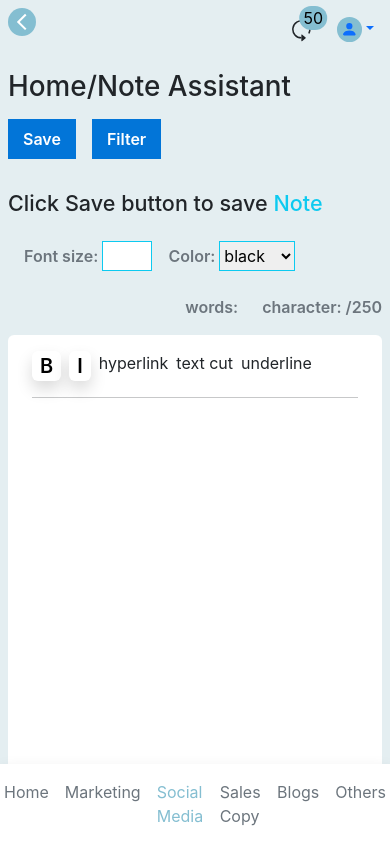
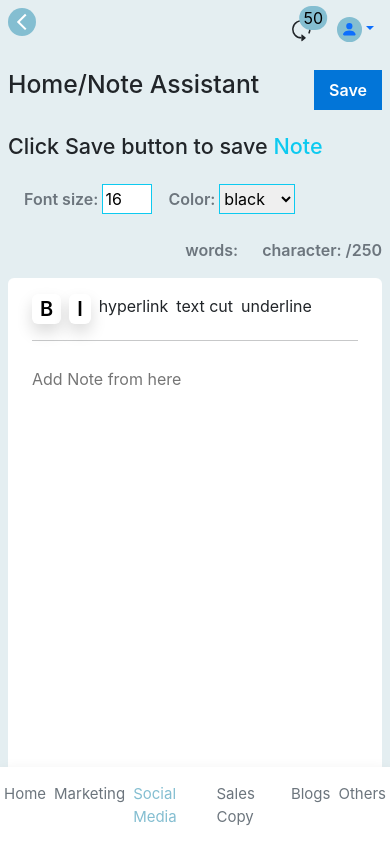
Before and after one commit to Wahidul505/yamak-assignment, a React (Create React App) app: page / in a window 390 px wide. Shown: the top 844 px of the page. Built offline with nearby package versions, Linux system fonts and the light colour scheme.

Commit message:
deployed

```diff
--- a/src/App.tsx
+++ b/src/App.tsx
@@ -2,6 +2,7 @@ import React, { FC } from 'react';
 import Home from './Components/Home/Home';
 import Navbar from './Components/Navbar/Navbar';
 import { Toaster } from 'react-hot-toast';
+import './sass/App.scss';
 
 const App: FC = () => {
   return (
--- a/src/Components/Home/CreateNote.tsx
+++ b/src/Components/Home/CreateNote.tsx
@@ -17,7 +17,7 @@ const CreateNote: FC<Props> = ({ note, setNote, fontColor, setFontColor, fontSiz
     return (
         <div className='pe-md-4 my-4 create-note position-relative'>
             <span><MdOutlineArrowBackIos className='bg-white rounded-circle p-1 fw-bold fs-2 arrow-btn d-none d-md-block' /></span>
-            <Options setFontSize={setFontSize} setFontColor={setFontColor} />
+            <Options fontSize={fontSize} fontColor={fontColor} setFontSize={setFontSize} setFontColor={setFontColor}/>
             <TextArea fontSize={fontSize} fontColor={fontColor} note={note} setNote={setNote} />
         </div>
     );
--- a/src/Components/Home/Home.tsx
+++ b/src/Components/Home/Home.tsx
@@ -5,46 +5,24 @@ import MyNotes from './MyNotes';
 import { Note } from '../../modals/Notes';
 
 const Home = () => {
-    const [showInput, setShowInput] = useState<boolean>(false);
-    const [filter, setFilter] = useState<string>('Filter');
     const [note, setNote] = useState<string>('')
     const [notes, setNotes] = useState<Note[]>([]);
-    const [fontSize, setFontSize] = useState<number>(12);
+    const [fontSize, setFontSize] = useState<number>(16);
     const [fontColor, setFontColor] = useState<string>('black');
 
     return (
         <div className="home px-2 px-md-4">
-            <header className='d-flex justify-content-between flex-column flex-md-row gap-2'>
-                <h1>Home/Note Assistant</h1>
+            <header className='d-flex justify-content-between gap-2'>
+                <h2>Home/Note Assistant</h2>
                 <div className='d-flex gap-3'>
                     <button
+                        disabled={note.length === 0}
                         onClick={() => {
                             setNotes([...notes, { note, color: fontColor }]);
                             setNote('');
                         }}
                         className='home-btn'>Save</button>
-                    {
-                        showInput ?
-                            <div>
-                                <input
-                                    autoFocus
-                                    onChange={(e) => setFilter(e.target.value)}
-                                    onBlur={() => {
-                                        setShowInput(false)
-                                        !filter && setFilter('Filter')
-                                    }}
-                                    value={filter}
-                                    type="text"
-                                    className='form-control' />
-                            </div>
-                            :
-                            <div className='' onClick={() => {
-                                setShowInput(true);
-                                setFilter('');
-                            }}>
-                                <h1 className='home-btn'>{filter}</h1>
-                            </div>
-                    }
+                    <button className='home-btn d-none d-md-block'>Filter</button>
                 </div>
             </header>
             <div className='notes-container'>
--- a/src/Components/Home/MyNotes.tsx
+++ b/src/Components/Home/MyNotes.tsx
@@ -1,4 +1,4 @@
-import React, { FC } from 'react';
+import React, { FC, useState } from 'react';
 import { Note } from '../../modals/Notes';
 import SingleNote from './SingleNote';
 
@@ -8,9 +8,26 @@ interface Props {
 }
 
 const MyNotes: FC<Props> = ({ notes, setNotes }) => {
+    const [selectedIndex, setSelectedIndex] = useState<number>();
+
+    const handleSelectNote: () => any = () => {
+        if (notes.length > 0) {
+            const index = Math.round(Math.random() * 100);
+            if (index < notes.length && index !== selectedIndex) {
+                setSelectedIndex(index);
+            }
+            else {
+                return handleSelectNote();
+            }
+        }
+    };
+
+
     return (
         <div className='py-5 px-2 mt-4'>
-            <button className='home-btn w-75 mx-auto mb-4'>Select for me</button>
+            <button
+                onClick={handleSelectNote}
+                className='home-btn w-75 mx-auto mb-4'>Select for me</button>
             <div className='text-end mb-1'>
                 <button
                     onClick={() => setNotes([])}
@@ -19,6 +36,8 @@ const MyNotes: FC<Props> = ({ notes, setNotes }) => {
             <div className='d-flex flex-column gap-3'>
                 {
                     notes && notes.map((note, index) => <SingleNote
+                        index={index}
+                        selectedIndex={selectedIndex}
                         note={note}
                         key={index} />)
                 }
--- a/src/Components/Home/Options.tsx
+++ b/src/Components/Home/Options.tsx
@@ -1,11 +1,13 @@
 import React, { FC } from 'react';
 
 interface Props {
+    fontSize: number;
+    fontColor: string;
     setFontSize: React.Dispatch<React.SetStateAction<number>>;
     setFontColor: React.Dispatch<React.SetStateAction<string>>;
 }
 
-const Options: FC<Props> = ({ setFontSize, setFontColor }) => {
+const Options: FC<Props> = ({ fontSize, fontColor, setFontSize, setFontColor }) => {
     return (
         <div>
             <h4>Click Save button to save <span className='text-info'>Note</span></h4>
@@ -14,12 +16,14 @@ const Options: FC<Props> = ({ setFontSize, setFontColor }) => {
                     <span className='text-secondary fw-semibold'>Font size: </span>
                     <input
                         onBlur={(e) => setFontSize(parseInt(e.target.value))}
+                        defaultValue={fontSize}
                         type="number" className='font-size-input border border-info' />
                 </div>
                 <div className='d-flex align-items-center gap-1'>
                     <span className='text-secondary fw-semibold'>Color: </span>
                     <select
                         onChange={(e) => setFontColor(e.target.value)}
+                        value={fontColor}
                         style={{ height: '30px' }}
                         name="" className='border border-info'>
                         <option value="black">black</option>
--- a/src/Components/Home/SingleNote.tsx
+++ b/src/Components/Home/SingleNote.tsx
@@ -1,14 +1,24 @@
 import React, { FC } from 'react';
 import { Note } from '../../modals/Notes';
+import toast from 'react-hot-toast';
 
 interface Props {
     note: Note;
+    selectedIndex: number | undefined;
+    index: number;
 }
 
-const SingleNote: FC<Props> = ({ note }) => {
+const SingleNote: FC<Props> = ({ note, selectedIndex, index }) => {
+
+    const handleCopyNote: () => void = () => {
+        navigator.clipboard.writeText(note.note);
+        toast.success('Copied to Clipboard', { id: 'note-copied' });
+    };
     return (
-        <div className='d-flex bg-white py-2 rounded shadow'>
-            <button className='text-info border-0 bg-white fw-semibold'>Copy</button>
+        <div className={`d-flex py-2 bg-white rounded shadow ${selectedIndex === index && 'selected-note'}`}>
+            <button
+                onClick={handleCopyNote}
+                className='text-info border-0 bg-white fw-semibold'>Copy</button>
             <div className='border-start px-2'>
                 <p
                     className='text-break'
--- a/src/Components/Home/TextArea.tsx
+++ b/src/Components/Home/TextArea.tsx
@@ -14,7 +14,7 @@ const TextArea: FC<Props> = ({ fontSize, fontColor, note, setNote }) => {
     const [words, setWords] = useState<number>();
     const [characters, setCharacters] = useState<number>();
     useEffect(() => {
-        if (!fontSize || fontSize < 12 || fontSize > 32) {
+        if (!fontSize || fontSize < 16 || fontSize > 40) {
             toast.error('Please enter a valid font size between 12px to 32px', { id: 'fontsize-error' });
             setDisable(true);
         }
@@ -51,6 +51,7 @@ const TextArea: FC<Props> = ({ fontSize, fontColor, note, setNote }) => {
                 disabled={disable}
                 maxLength={250}
                 value={note}
+                placeholder="Add Note from here"
                 style={{ fontSize: `${fontSize}px`, color: `${fontColor}` }}
                 className='rounded-bottom px-4'></textarea>
         </div>
--- a/src/Components/Navbar/Navbar.tsx
+++ b/src/Components/Navbar/Navbar.tsx
@@ -29,7 +29,7 @@ const Navbar = () => {
                 <div className='d-block d-md-none position-fixed top-0 start-0 p-2'>
                     <span><MdOutlineArrowBackIos className='bg-accent text-white rounded-circle p-1 fw-bold fs-1' /></span>
                 </div>
-                <div className='d-flex gap-lg-4 gap-md-2 gap-3 text-secondary custom-fw justify-content-center justify-content-md-end w-100'>
+                <div className='d-flex gap-lg-4 gap-md-2 gap-2 text-secondary custom-fs justify-content-center justify-content-md-end w-100'>
                     <span>Home</span>
                     <span>Marketing</span>
                     <span className='text-accent'>Social Media</span>
--- /dev/null
+++ b/src/sass/App.scss
@@ -0,0 +1,9 @@
+@import './partials/variables';
+
+.bg-accent {
+    background-color: $accent;
+}
+
+.text-accent {
+    color: $accent;
+}
--- a/src/sass/Home.scss
+++ b/src/sass/Home.scss
@@ -3,7 +3,7 @@
 .home {
     margin-top: 120px;
 
-    .notes-container{
+    .notes-container {
         display: grid;
         grid-template-columns: 3fr 2fr;
     }
@@ -11,27 +11,35 @@
     .home-btn {
         @include primary-button;
     }
-    .font-size-input{
+
+    .font-size-input {
         width: 50px;
         height: 30px;
     }
-    textarea{
+
+    textarea {
         min-height: 75vh;
         width: 100%;
         border: none;
-        &:focus{
+
+        &:focus {
             outline: none;
         }
     }
-    .create-note{
+
+    .create-note {
         border-right: 2px solid gray;
-        .arrow-btn{
-            position: absolute;
-            right: 0;
+
+        .arrow-btn {
+            @include positioned(absolute, 70px, 0px, auto, auto);
             transform: translate(17px);
-            top: 70px;
             cursor: pointer;
         }
+    }
+
+    .selected-note {
+        transform: scale(100%);
+        animation: zoom 2s linear 0s 1;
     }
 }
 
@@ -39,14 +47,31 @@
     .home {
         margin-top: 70px;
         margin-bottom: 100px;
-        textarea{
+
+        textarea {
             min-height: 50vh;
         }
-        .notes-container{
+
+        .notes-container {
             display: block;
         }
-        .create-note{
+
+        .create-note {
             border: none;
         }
     }
 }
+
+@keyframes zoom {
+    0% {
+        transform: scale(100%);
+    }
+
+    50% {
+        transform: scale(110%);
+    }
+
+    100% {
+        transform: scale(100%);
+    }
+}
--- a/src/sass/Navbar.scss
+++ b/src/sass/Navbar.scss
@@ -1,46 +1,38 @@
 @import './partials/variables';
+@import './partials/mixins';
 
-.bg-accent {
-    background-color: $accent;
-}
 
-.text-accent{
-    color: $accent;
-}
-
+nav {
     .transformed {
         transform: rotate(180deg);
     }
 
     .navbar-position {
-    position: fixed;
-    right: 0;
-    left: 0;
-    bottom: 0;
+        @include positioned(fixed, auto, 0px, 0px, 0px);
         z-index: 10;
     }
 
-.custom-fw {
+    .custom-fs {
         font-size: 20px;
+    }
 }
 
 @media only screen and (min-width: 768px) {
+    nav {
         .navbar-position {
-        top: 0;
-        bottom: auto;
+            @include positioned(fixed, 0px, 0px, auto, 0px);
+        }
     }
 }
 
 @media only screen and (max-width: 768px) {
+    nav {
         .profile {
-        position: fixed;
-        top: 20px;
-        right: 20px;
+            @include positioned(fixed, 20px, 20px, auto, auto);
+        }
+
+        .custom-fs {
+            font-size: 15px;
         }
     }
-
-@media only screen and (max-width: 768px) {
-    .custom-fw {
-        font-size: 16px;
 }
-}
--- a/src/sass/partials/_mixins.scss
+++ b/src/sass/partials/_mixins.scss
@@ -10,3 +10,11 @@
     align-items: center;
     font-weight: 600;
 }
+
+@mixin positioned($position, $top, $right, $bottom, $left) {
+    position: $position;
+    top: $top;
+    right: $right;
+    bottom: $bottom;
+    left: $left;
+}
```
Lines whose indentation alone changed are shown as unchanged.
